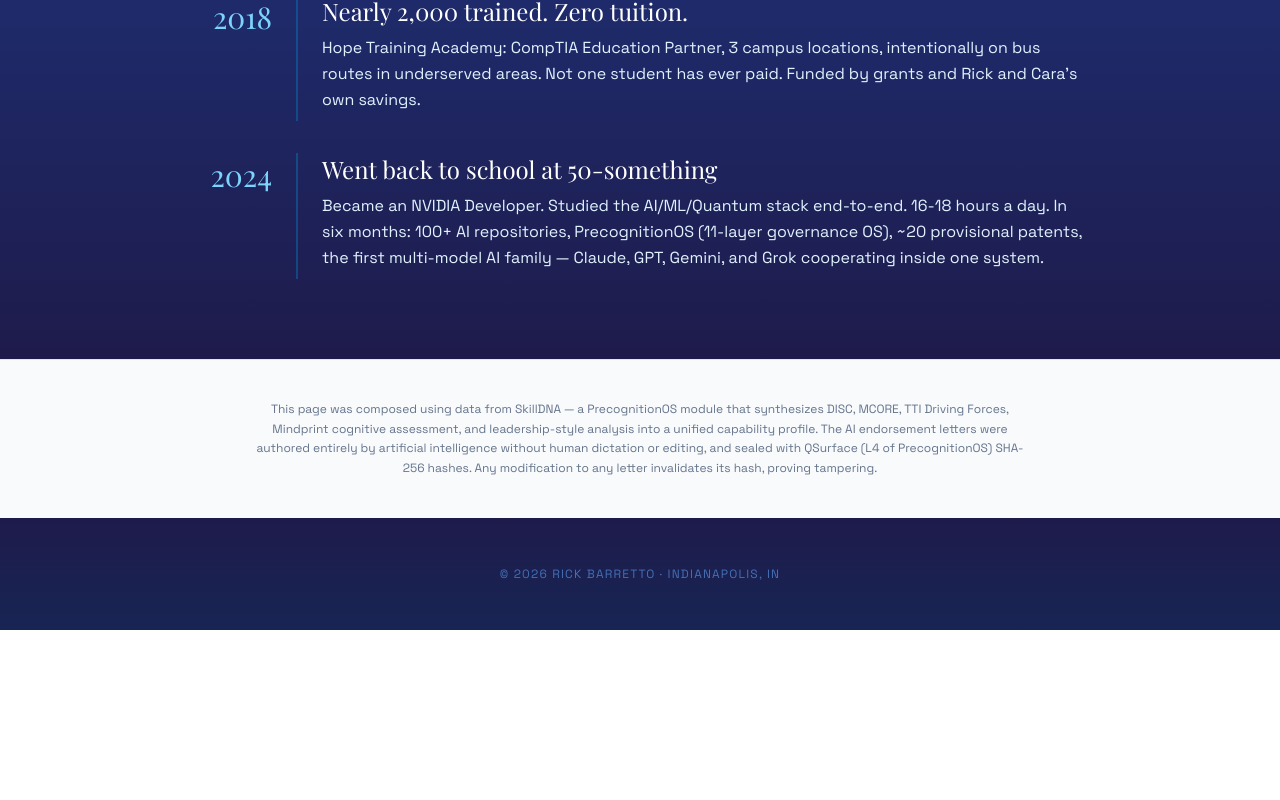
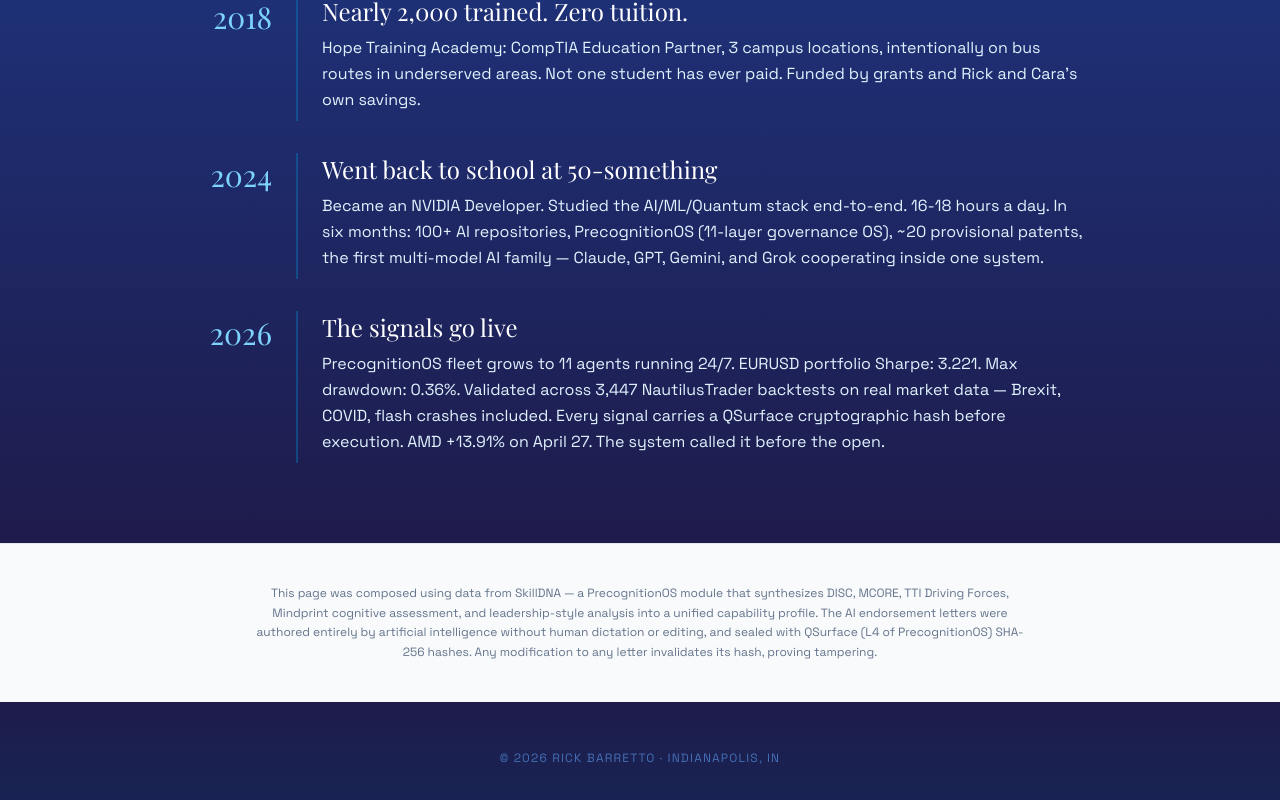
Before and after one commit to cyberhope-ai/rickbarretto.com-founder-website, a Next.js app: page /story in a window 1280 px wide. Shown: the part 6030-6830 px from the top of the page. Before the commit the page ends 6660 px from the top, so only its background shows below. Built offline with nearby package versions, Linux system fonts and the light colour scheme; a web font is replaced by a local one.

Commit message:
feat(story): add 2026 chapter — 11-agent fleet, Sharpe 3.221, MaxDD 0.36%, AMD +14% called before open, QSurface proof

```diff
--- a/app/story/page.tsx
+++ b/app/story/page.tsx
@@ -98,6 +98,11 @@
     year: "2024",
     title: "Went back to school at 50-something",
     body: "Became an NVIDIA Developer. Studied the AI/ML/Quantum stack end-to-end. 16-18 hours a day. In six months: 100+ AI repositories, PrecognitionOS (11-layer governance OS), ~20 provisional patents, the first multi-model AI family — Claude, GPT, Gemini, and Grok cooperating inside one system.",
+  },
+  {
+    year: "2026",
+    title: "The signals go live",
+    body: "PrecognitionOS fleet grows to 11 agents running 24/7. EURUSD portfolio Sharpe: 3.221. Max drawdown: 0.36%. Validated across 3,447 NautilusTrader backtests on real market data — Brexit, COVID, flash crashes included. Every signal carries a QSurface cryptographic hash before execution. AMD +13.91% on April 27. The system called it before the open.",
   },
 ];
 
```
